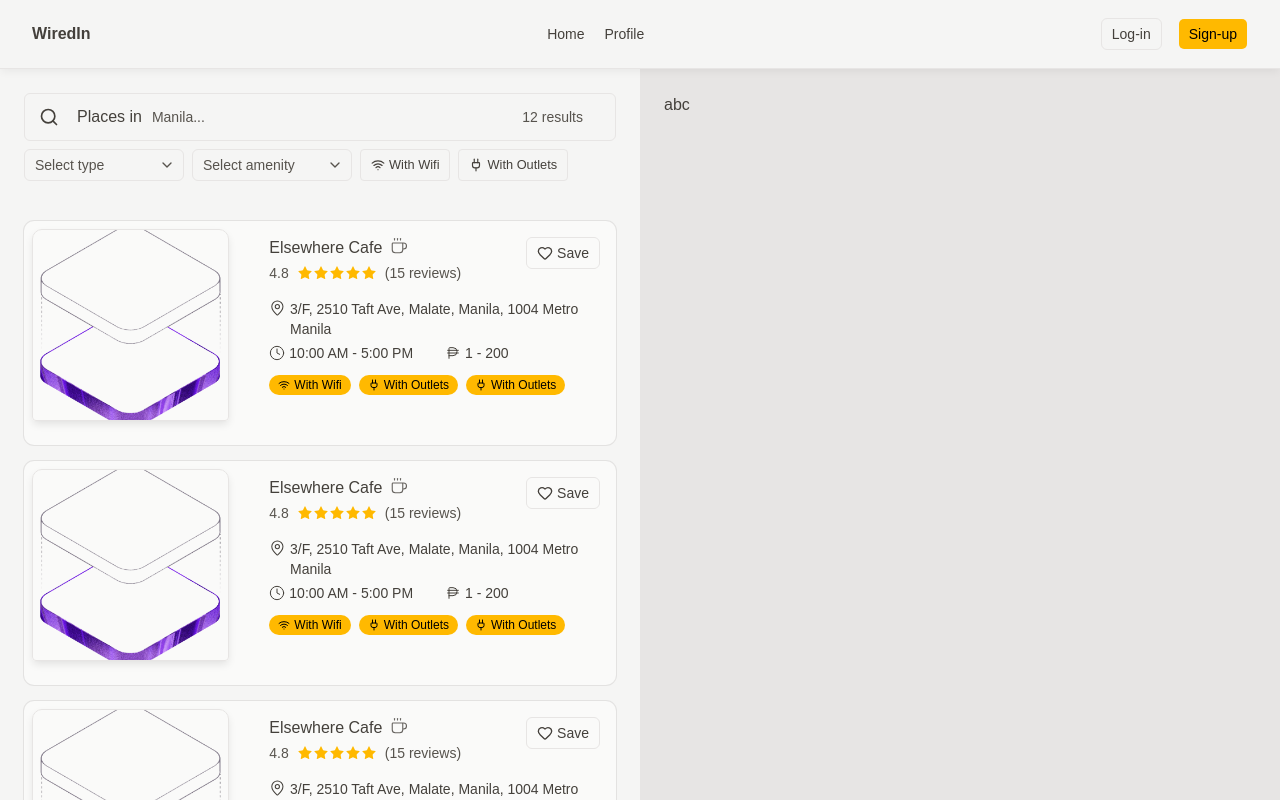
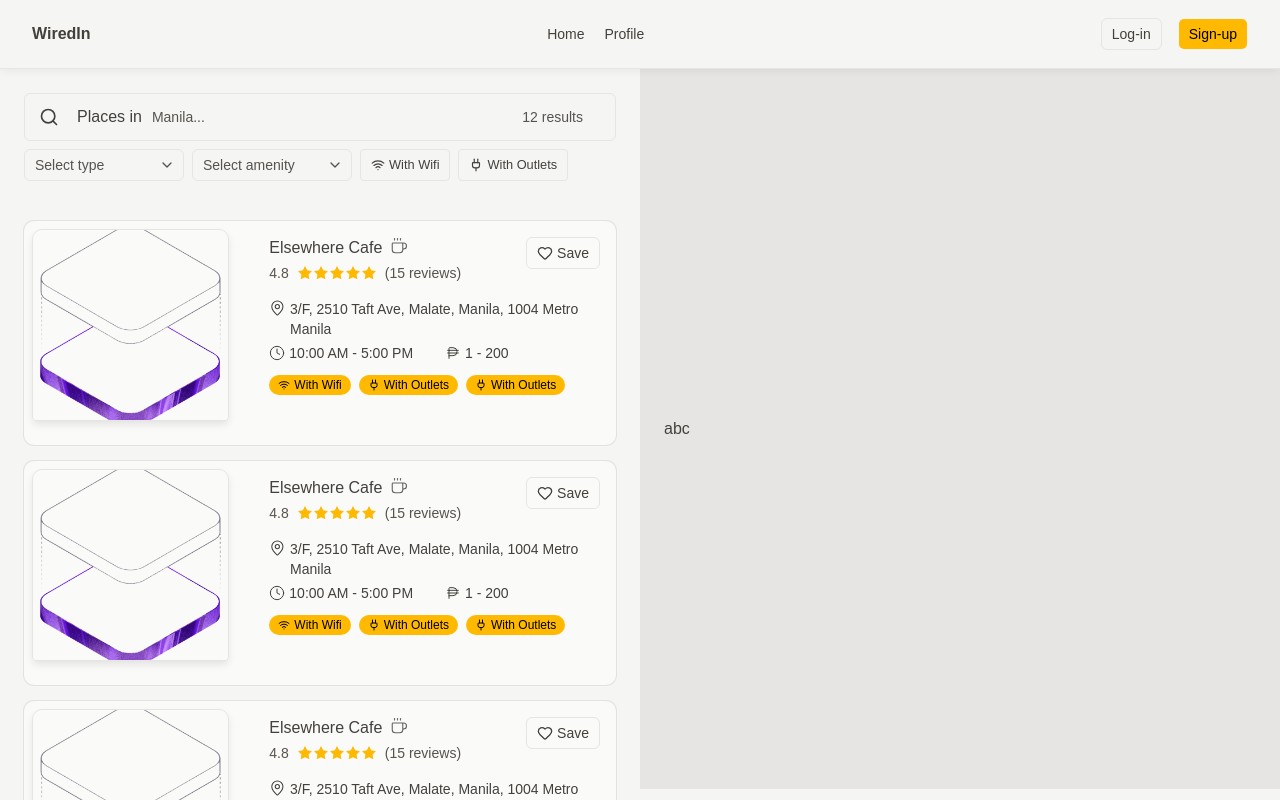
Before and after one commit to albarr15/wiredin, a React (Vite) app in the folder client/: page / in a window 1280 px wide. Shown: the top 800 px of the page. Built offline with nearby package versions, Linux system fonts and the light colour scheme; no server answers.

Commit message:
feat(client): Make sidebar sticky on home and remove irrelevant imports

```diff
--- a/client/src/components/NavigationBar.tsx
+++ b/client/src/components/NavigationBar.tsx
@@ -4,11 +4,9 @@ import { useAuth } from "@/context/AuthContext";
 import { Link } from "react-router";
 import {
   NavigationMenu,
-  NavigationMenuContent,
   NavigationMenuItem,
   NavigationMenuLink,
   NavigationMenuList,
-  NavigationMenuTrigger,
   navigationMenuTriggerStyle,
 } from "./ui/navigation-menu";
 
--- a/client/src/components/layouts/HomeLayout.tsx
+++ b/client/src/components/layouts/HomeLayout.tsx
@@ -5,7 +5,7 @@ export default function HomeLayout() {
   return (
     <>
       <NavigationBar />
-      <div className="w-screen h-[calc(100vh-80px)]">
+      <div className="h-[calc(100vh-80px)]">
         <Outlet />
       </div>
     </>
--- a/client/src/components/layouts/MainLayout.tsx
+++ b/client/src/components/layouts/MainLayout.tsx
@@ -1,19 +1,7 @@
 import { Outlet } from "react-router";
-import { supabase } from "@/lib/supabase/client";
-import { useAuth } from "@/context/AuthContext";
 import NavigationBar from "../NavigationBar";
 
 export default function MainLayout() {
-  const { user } = useAuth();
-
-  const signOut = async () => {
-    const { error } = await supabase.auth.signOut();
-
-    if (error) {
-      console.error("Error: Sign out failed, ", error);
-    }
-  };
-
   return (
     <>
       <NavigationBar />
--- a/client/src/pages/Home/Home.tsx
+++ b/client/src/pages/Home/Home.tsx
@@ -1,5 +1,4 @@
 import { useState } from "react";
-import { useAuth } from "@/context/AuthContext";
 import { DashboardSearchBar } from "@/components/home/DashboardSearchBar";
 import PlaceTypeSelect from "./PlaceTypeSelect";
 import AmenitiesSelect from "./AmenitiesSelect";
@@ -21,18 +20,9 @@ import {
 export default function Home() {
   const [open, setOpen] = useState(false);
 
-  const { user } = useAuth();
-
-  const checkAuth = async () => {
-    if (!user) {
-      setOpen(true);
-      return;
-    }
-  };
-
   return (
-    <div className="flex min-h-screen *:flex *:flex-1 *:p-6">
-      <div className="flex flex-col gap-2">
+    <div className="flex min-h-full w-full *:p-6">
+      <main className="flex flex-col gap-2 flex-1">
         <DashboardSearchBar />
         <div className="flex gap-2">
           <PlaceTypeSelect />
@@ -74,11 +64,10 @@ export default function Home() {
             <PlaceCard />
           </Link>
         </div>
-      </div>
-      <div className="bg-secondary sticky self-start min-h-screen top-0">
-        {" "}
+      </main>
+      <aside className="bg-secondary flex-1 lg:w-1/2 md:w-1/3 hidden md:flex lg:shrink-0 lg:sticky lg:self-start lg:h-[calc(100vh-80px)] lg:top-17.25 items-center">
         abc
-      </div>
+      </aside>
       <AlertDialog open={open} onOpenChange={setOpen}>
         {open && (
           <AlertDialogContent>
```
